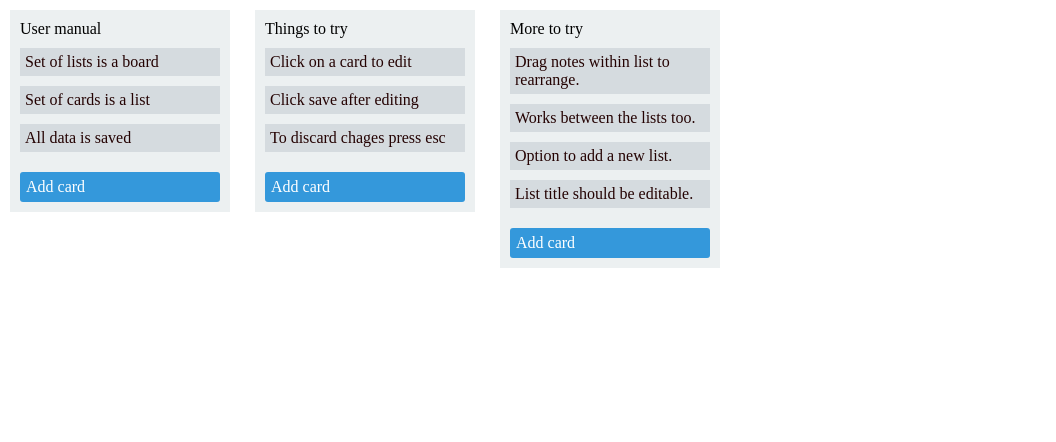
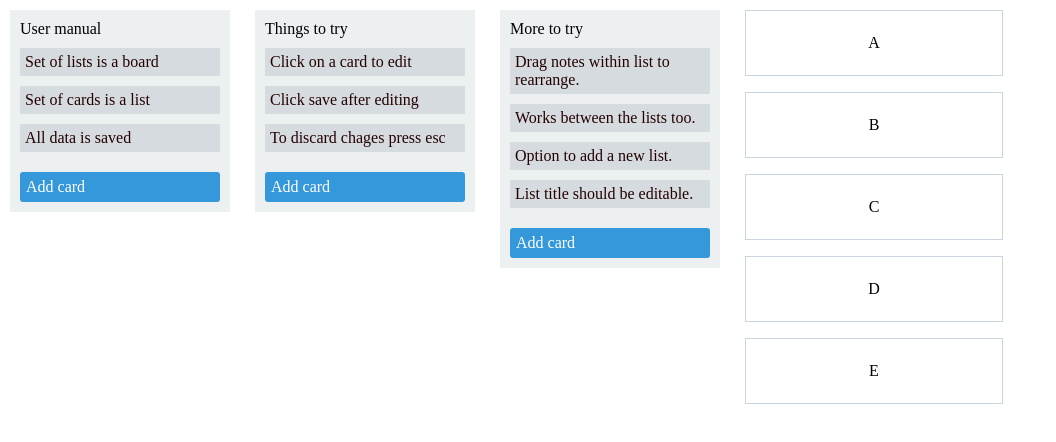
Before and after one commit to itzvinoth/notlify, a Vue app in the folder notlify-front/: page / in a window 1280 px wide. Shown: the top 442 px of the page, without its empty margins (0-1056 px from the left). Built offline with nearby package versions, Linux system fonts and the light colour scheme.

Commit message:
test: drag and drop within the list ui initiating

```diff
--- a/notlify-front/src/assets/workspace.scss
+++ b/notlify-front/src/assets/workspace.scss
@@ -58,4 +58,27 @@
 	.list-title {
 		padding-bottom: 10px;
 	}
+
+	.draggable {
+		cursor: move;
+		margin-bottom: 1rem;
+		user-select: none;
+
+		/* Center the content */
+		align-items: center;
+		display: flex;
+		justify-content: center;
+
+		/* Size */
+		height: 4rem;
+		width: 16rem;
+
+		/* Misc */
+		border: 1px solid #cbd5e0;
+	}
+	.placeholder {
+		background-color: #edf2f7;
+		border: 2px dashed #cbd5e0;
+		margin-bottom: 1rem;
+	}
 }
--- a/notlify-front/src/components/WorkSpace.vue
+++ b/notlify-front/src/components/WorkSpace.vue
@@ -25,10 +25,45 @@
 				</div>
 			</div>
 		</div>
+		<div id="list">
+			<div class="draggable" @mousedown="mouseDown">A</div>
+			<div class="draggable" @mousedown="mouseDown">B</div>
+			<div class="draggable" @mousedown="mouseDown">C</div>
+			<div class="draggable" @mousedown="mouseDown">D</div>
+			<div class="draggable" @mousedown="mouseDown">E</div>
+		</div>
 	</div>
 </template>
 
 <script>
+let draggingEle;
+let placeholder;
+let isDraggingStarted = false;
+// The current position of mouse relative to the dragging element
+let x = 0;
+let y = 0;
+
+// Swap two nodes
+const swap = function (nodeA, nodeB) {
+	const parentA = nodeA.parentNode;
+	const siblingA = nodeA.nextSibling === nodeB ? nodeA : nodeA.nextSibling;
+
+	// Move `nodeA` to before the `nodeB`
+	nodeB.parentNode.insertBefore(nodeA, nodeB);
+
+	// Move `nodeB` to before the sibling of `nodeA`
+	parentA.insertBefore(nodeB, siblingA);
+};
+
+// Check if `nodeA` is above `nodeB`
+const isAbove = function (nodeA, nodeB) {
+	// Get the bounding rectangle of nodes
+	const rectA = nodeA.getBoundingClientRect();
+	const rectB = nodeB.getBoundingClientRect();
+
+	return rectA.top + rectA.height / 2 < rectB.top + rectB.height / 2;
+};
+
 export default {
 	name: 'WorkSpace',
 	data () {
@@ -83,6 +118,80 @@ export default {
 		}
 	},
 	methods: {
+		mouseDown (e) {
+			draggingEle = e.target;
+			// Calculate the mouse position
+			const rect = draggingEle.getBoundingClientRect();
+			x = e.pageX - rect.left;
+			y = e.pageY - rect.top;
+			document.addEventListener('mousemove', this.mouseMoveHandler);
+			document.addEventListener('mouseup', this.mouseUpHandler);
+		},
+		mouseMoveHandler (e) {
+			const draggingRect = draggingEle.getBoundingClientRect();
+			if (!isDraggingStarted) {
+				isDraggingStarted = true;
+
+				// Let the placeholder take the height of dragging element
+				// So the next element won't move up
+				placeholder = document.createElement('div');
+				placeholder.classList.add('placeholder');
+				draggingEle.parentNode.insertBefore(placeholder, draggingEle.nextSibling);
+				placeholder.style.height = `${draggingRect.height}px`;
+			}
+			// Set position for dragging element
+			draggingEle.style.position = 'absolute';
+			draggingEle.style.top = `${e.pageY - y}px`;
+			draggingEle.style.left = `${e.pageX - x}px`;
+			// The current order
+			// prevEle
+			// draggingEle
+			// placeholder
+			// nextEle
+			const prevEle = draggingEle.previousElementSibling;
+			const nextEle = placeholder.nextElementSibling;
+
+			// The dragging element is above the previous element
+			// User moves the dragging element to the top
+			if (prevEle && isAbove(draggingEle, prevEle)) {
+				// The current order    -> The new order
+				// prevEle              -> placeholder
+				// draggingEle          -> draggingEle
+				// placeholder          -> prevEle
+				swap(placeholder, draggingEle);
+				swap(placeholder, prevEle);
+				return;
+			}
+
+			// The dragging element is below the next element
+			// User moves the dragging element to the bottom
+			if (nextEle && isAbove(nextEle, draggingEle)) {
+				// The current order    -> The new order
+				// draggingEle          -> nextEle
+				// placeholder          -> placeholder
+				// nextEle              -> draggingEle
+				swap(nextEle, placeholder);
+				swap(nextEle, draggingEle);
+			}
+		},
+		mouseUpHandler () {
+			// Remove the placeholder
+			placeholder && placeholder.parentNode.removeChild(placeholder);
+
+			draggingEle.style.removeProperty('top');
+			draggingEle.style.removeProperty('left');
+			draggingEle.style.removeProperty('position');
+
+			x = null;
+			y = null;
+			draggingEle = null;
+			isDraggingStarted = false;
+
+			// Remove the handlers of `mousemove` and `mouseup`
+			document.removeEventListener('mousemove', this.mouseMoveHandler);
+			document.removeEventListener('mouseup', this.mouseUpHandler);
+		},
+
 		runQueue () {},
 		cardHandler (type, key) {
 			this.listKey = key
```
